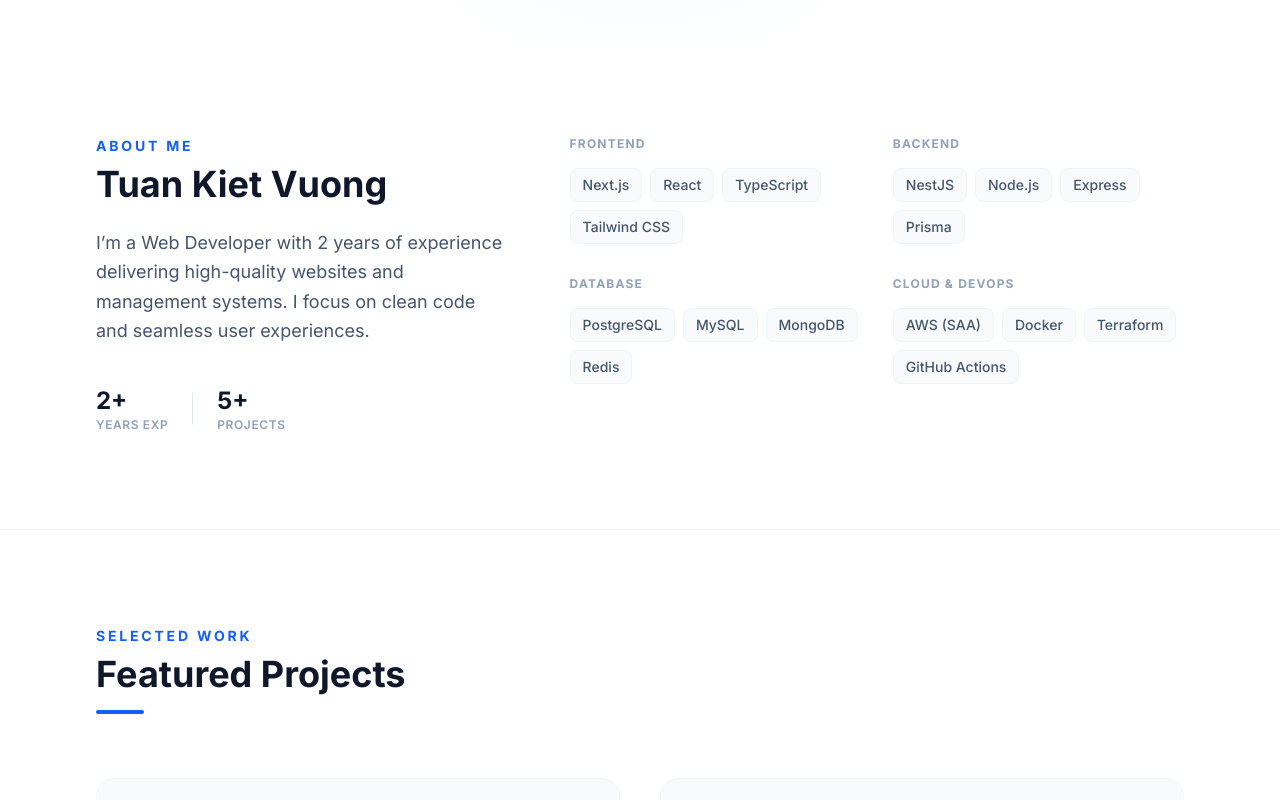
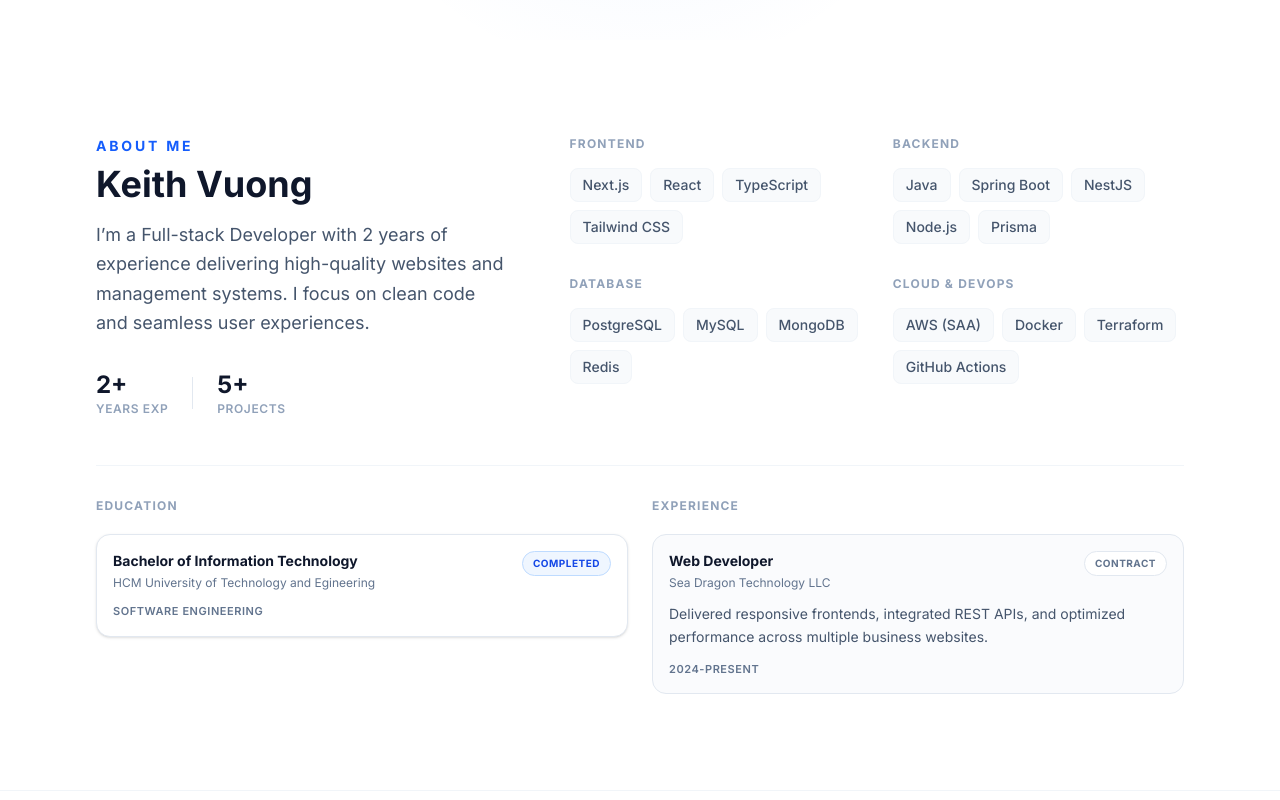
Before and after one commit to keithz23/keithv, a Next.js app: page / in a window 1280 px wide. Shown: the part 600-1400 px from the top of the page. Built offline with nearby package versions, Linux system fonts and the light colour scheme.

Commit message:
feat: adjust ui

```diff
--- a/app/components/interactive.tsx
+++ b/app/components/interactive.tsx
@@ -89,7 +89,7 @@
         <div className="grid items-center gap-12 md:grid-cols-2">
           <div className="text-left">
             <span className="text-sm font-medium tracking-wider text-blue-600 uppercase">
-              Web Developer
+              Full-stack Developer
             </span>
 
             <h1 className="mt-4 text-3xl font-bold tracking-tight text-slate-900 md:text-5xl dark:text-slate-100">
--- a/app/components/navbar.tsx
+++ b/app/components/navbar.tsx
@@ -142,7 +142,7 @@
               ${
                 isScrolled
                   ? "bg-blue-600 text-white px-3 py-1.5 text-[10px] md:text-[11px] hover:bg-blue-700"
-                  : "bg-blue-600 text-white px-6 py-2.5 text-sm shadow-md shadow-blue-200 hover:bg-blue-700 active:scale-95"
+                  : "bg-blue-600 text-white px-6 py-2.5 text-sm shadow-blue-200 hover:bg-blue-700 active:scale-95"
               }
             `}
             >
--- a/app/components/section/about.tsx
+++ b/app/components/section/about.tsx
@@ -1,16 +1,39 @@
 "use client";
-import React from "react";
 
 const techStack = [
   {
     category: "Frontend",
     items: ["Next.js", "React", "TypeScript", "Tailwind CSS"],
   },
-  { category: "Backend", items: ["NestJS", "Node.js", "Express", "Prisma"] },
+  {
+    category: "Backend",
+    items: ["Java", "Spring Boot", "NestJS", "Node.js", "Prisma"],
+  },
   { category: "Database", items: ["PostgreSQL", "MySQL", "MongoDB", "Redis"] },
   {
     category: "Cloud & DevOps",
     items: ["AWS (SAA)", "Docker", "Terraform", "GitHub Actions"],
+  },
+];
+
+const education = [
+  {
+    degree: "Bachelor of Information Technology",
+    school: "HCM University of Technology and Egineering",
+    major: "Software Engineering",
+    period: "2019 - 2023",
+    status: "Completed",
+  },
+];
+
+const experiences = [
+  {
+    role: "Web Developer",
+    company: "Sea Dragon Technology LLC",
+    period: "2024-Present",
+    type: "Contract",
+    summary:
+      "Delivered responsive frontends, integrated REST APIs, and optimized performance across multiple business websites.",
   },
 ];
 
@@ -19,35 +42,42 @@
     <section id="about" className="bg-white py-24 dark:bg-slate-950">
       <div className="mx-auto w-full max-w-6xl px-8">
         <div className="grid gap-16 lg:grid-cols-[1fr_1.5fr] lg:items-start">
-          <div className="space-y-6">
+          <div className="space-y-8">
+            <div className="space-y-4">
               <div>
                 <h2 className="text-sm font-bold uppercase tracking-[0.2em] text-blue-600">
                   About Me
                 </h2>
-              <h3 className="mt-2 text-3xl font-bold text-slate-900 md:text-4xl dark:text-slate-100">
-                Tuan Kiet Vuong
+                <h3 className="mt-2 text-3xl font-bold text-slate-900 md:text-4xl dark:text-slate-100 lg:whitespace-nowrap">
+                  Keith Vuong
                 </h3>
               </div>
 
               <p className="text-lg leading-relaxed text-slate-600 dark:text-slate-300">
-              I’m a Web Developer with 2 years of experience
-              delivering high-quality websites and management systems. I focus
-              on clean code and seamless user experiences.
+                I’m a Full-stack Developer with 2 years of experience delivering
+                high-quality websites and management systems. I focus on clean
+                code and seamless user experiences.
               </p>
 
+              {/* Stats */}
               <div className="pt-4 flex items-center gap-6">
                 <div>
-                <p className="text-2xl font-bold text-slate-900 dark:text-slate-100">2+</p>
-                <p className="text-xs uppercase tracking-wider text-slate-400 font-semibold dark:text-slate-400">
+                  <p className="text-2xl font-bold text-slate-900 dark:text-slate-100">
+                    2+
+                  </p>
+                  <p className="text-xs uppercase tracking-wider text-slate-400 font-semibold">
                     Years Exp
                   </p>
                 </div>
                 <div className="h-8 w-px bg-slate-200 dark:bg-slate-700" />
                 <div>
-                <p className="text-2xl font-bold text-slate-900 dark:text-slate-100">5+</p>
-                <p className="text-xs uppercase tracking-wider text-slate-400 font-semibold dark:text-slate-400">
+                  <p className="text-2xl font-bold text-slate-900 dark:text-slate-100">
+                    5+
+                  </p>
+                  <p className="text-xs uppercase tracking-wider text-slate-400 font-semibold">
                     Projects
                   </p>
+                </div>
               </div>
             </div>
           </div>
@@ -72,6 +102,81 @@
             ))}
           </div>
         </div>
+
+        <div className="mt-12 grid gap-6 border-t border-slate-100 pt-8 dark:border-slate-800 lg:grid-cols-2">
+          {/* EDUCATION SECTION */}
+          <section className="space-y-5">
+            <div className="flex items-center justify-between">
+              <h4 className="text-xs font-bold uppercase tracking-widest text-slate-400">
+                Education
+              </h4>
+            </div>
+            <div className="space-y-4">
+              {education.map((edu) => (
+                <article
+                  key={`${edu.school}-${edu.degree}`}
+                  className="rounded-xl border border-slate-200 bg-white p-4 shadow-sm dark:border-slate-700 dark:bg-slate-900/60"
+                >
+                  <div className="flex flex-wrap items-start justify-between gap-3">
+                    <div>
+                      <p className="text-sm font-bold text-slate-900 dark:text-slate-100">
+                        {edu.degree}
+                      </p>
+                      <p className="mt-1 text-xs text-slate-500 dark:text-slate-400">
+                        {edu.school}
+                      </p>
+                    </div>
+                    <span className="inline-flex items-center rounded-full border border-blue-200 bg-blue-50 px-2.5 py-1 text-[10px] font-bold uppercase tracking-wider text-blue-700 dark:border-blue-500/50 dark:bg-blue-500/10 dark:text-blue-300">
+                      {edu.status}
+                    </span>
+                  </div>
+
+                  <div className="mt-3 flex flex-wrap items-center gap-2 text-[11px] font-semibold uppercase tracking-wider text-slate-500 dark:text-slate-400">
+                    {/* <span>{edu.period}</span>
+                    <span className="h-1 w-1 rounded-full bg-slate-300 dark:bg-slate-600" /> */}
+                    <span>{edu.major}</span>
+                  </div>
+                </article>
+              ))}
+            </div>
+          </section>
+
+          {/* EXPERIENCE SECTION */}
+          <section className="space-y-5">
+            <h4 className="text-xs font-bold uppercase tracking-widest text-slate-400">
+              Experience
+            </h4>
+            <div className="space-y-4">
+              {experiences.map((job) => (
+                <article
+                  key={`${job.company}-${job.role}`}
+                  className="rounded-xl border border-slate-200 bg-slate-50/70 p-4 dark:border-slate-700 dark:bg-slate-900/60"
+                >
+                  <div className="flex flex-wrap items-start justify-between gap-3">
+                    <div>
+                      <p className="text-sm font-bold text-slate-900 dark:text-slate-100">
+                        {job.role}
+                      </p>
+                      <p className="mt-1 text-xs text-slate-500 dark:text-slate-400">
+                        {job.company}
+                      </p>
+                    </div>
+                    <span className="inline-flex items-center rounded-full border border-slate-200 bg-white px-2.5 py-1 text-[10px] font-bold uppercase tracking-wider text-slate-500 dark:border-slate-600 dark:bg-slate-800 dark:text-slate-300">
+                      {job.type}
+                    </span>
+                  </div>
+
+                  <p className="mt-3 text-sm leading-relaxed text-slate-600 dark:text-slate-300">
+                    {job.summary}
+                  </p>
+                  <p className="mt-3 text-[11px] font-semibold uppercase tracking-wider text-slate-500 dark:text-slate-400">
+                    {job.period}
+                  </p>
+                </article>
+              ))}
+            </div>
+          </section>
+        </div>
       </div>
     </section>
   );
--- a/app/layout.tsx
+++ b/app/layout.tsx
@@ -17,9 +17,9 @@
 });
 
 export const metadata: Metadata = {
-  title: "Tuan Kiet Vuong - Web Developer",
+  title: "Keith Vuong - Full-stack Developer",
   description:
-    "I’m a Web Developer with 2 years of experience delivering high-quality websites and management systems. I focus on clean code and seamless user experiences.",
+    "I’m a Full-stack Developer with 2 years of experience delivering high-quality websites and management systems. I focus on clean code and seamless user experiences.",
 };
 
 export default function RootLayout({
@@ -41,7 +41,12 @@
       )}
     >
       <body className="min-h-full flex flex-col">
-        <ThemeProvider attribute="class" defaultTheme="system" enableSystem disableTransitionOnChange>
+        <ThemeProvider
+          attribute="class"
+          defaultTheme="system"
+          enableSystem
+          disableTransitionOnChange
+        >
           {children}
         </ThemeProvider>
       </body>
```
Lines whose indentation alone changed are shown as unchanged.
